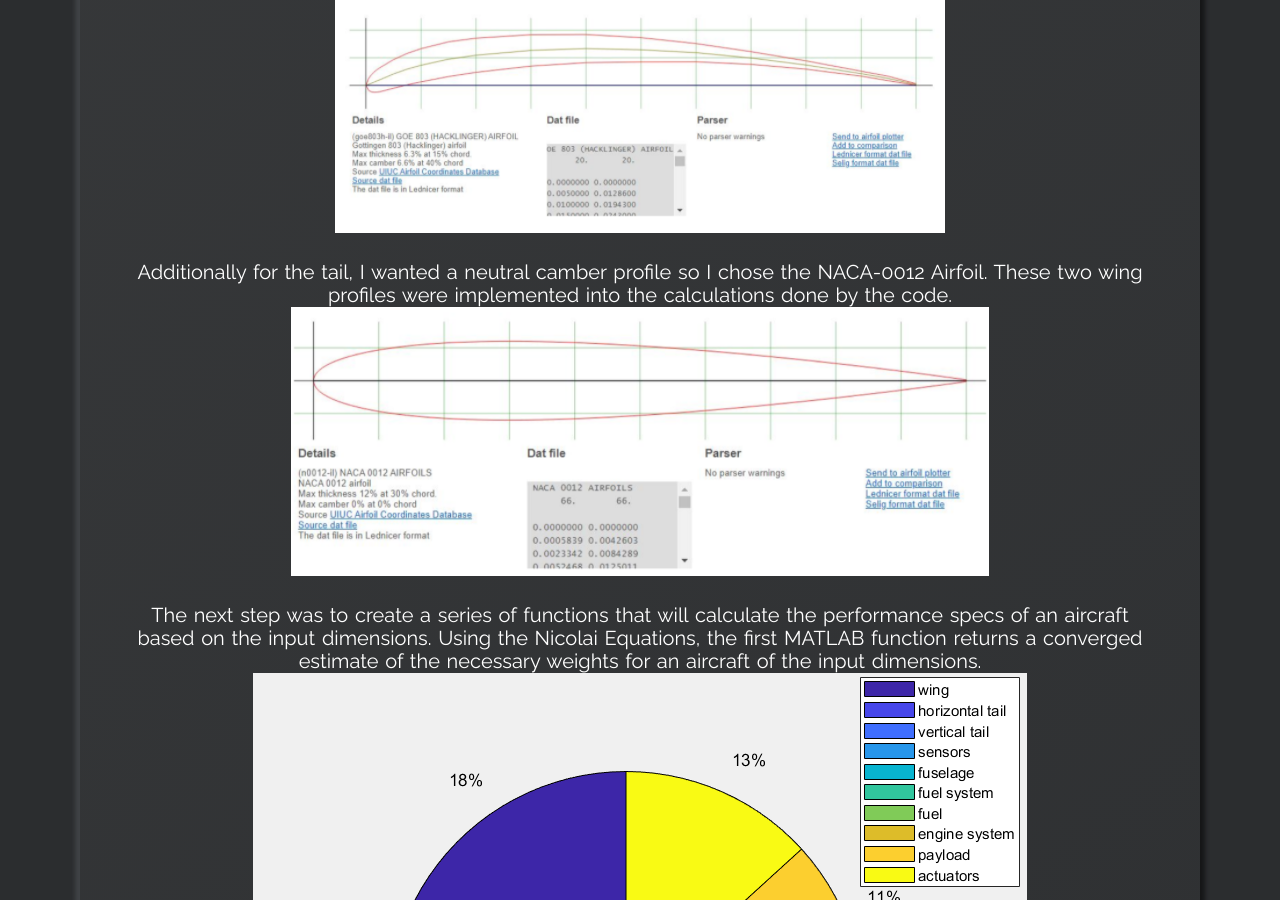
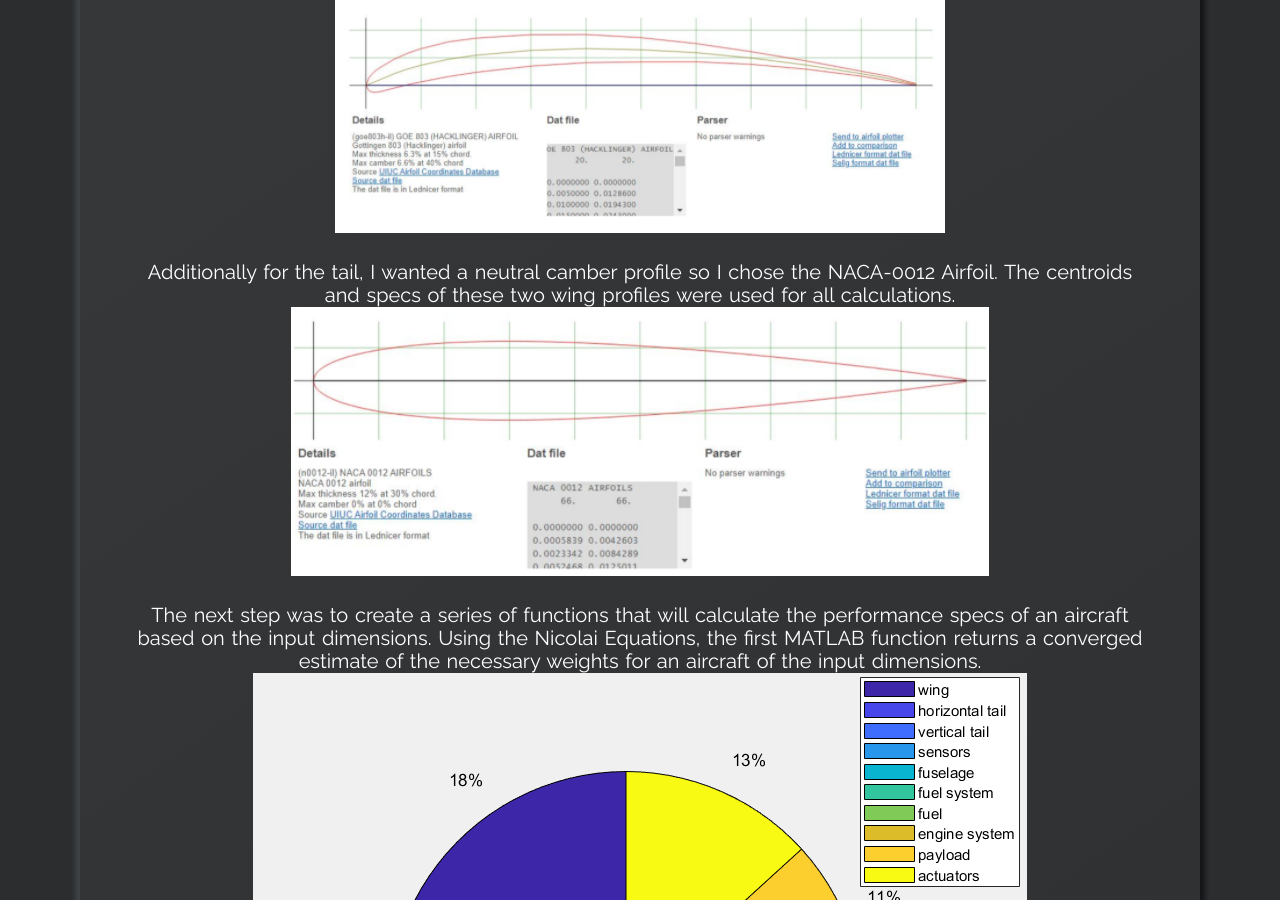
Before and after one commit to logansgithub/website, a Jekyll site: the page built from uav.md, in a window 1280 px wide and 900 px high, scrolled down 898 px. Built offline with Jekyll 4.4.1, drawn with Linux system fonts in a browser that asks for light colours.

Commit message:
Update section-uav.html

```diff
--- a/_includes/section-uav.html
+++ b/_includes/section-uav.html
@@ -12,7 +12,7 @@ In my case, the UAV will need to have a long hang time and a high margin of stab
 </br>
 <IMG SRC="/website/assets/wing.png" alt="wing profile" class="responsive">
 </br></br>
-Additionally for the tail, I wanted a neutral camber profile so I chose the NACA-0012 Airfoil. These two wing profiles were implemented into the calculations done by the code.
+Additionally for the tail, I wanted a neutral camber profile so I chose the NACA-0012 Airfoil. The centroids and specs of these two wing profiles were used for all calculations.
 </br>
 <IMG SRC="/website/assets/wing2.png" alt="wing profile" class="responsive">
 </br></br>
```
